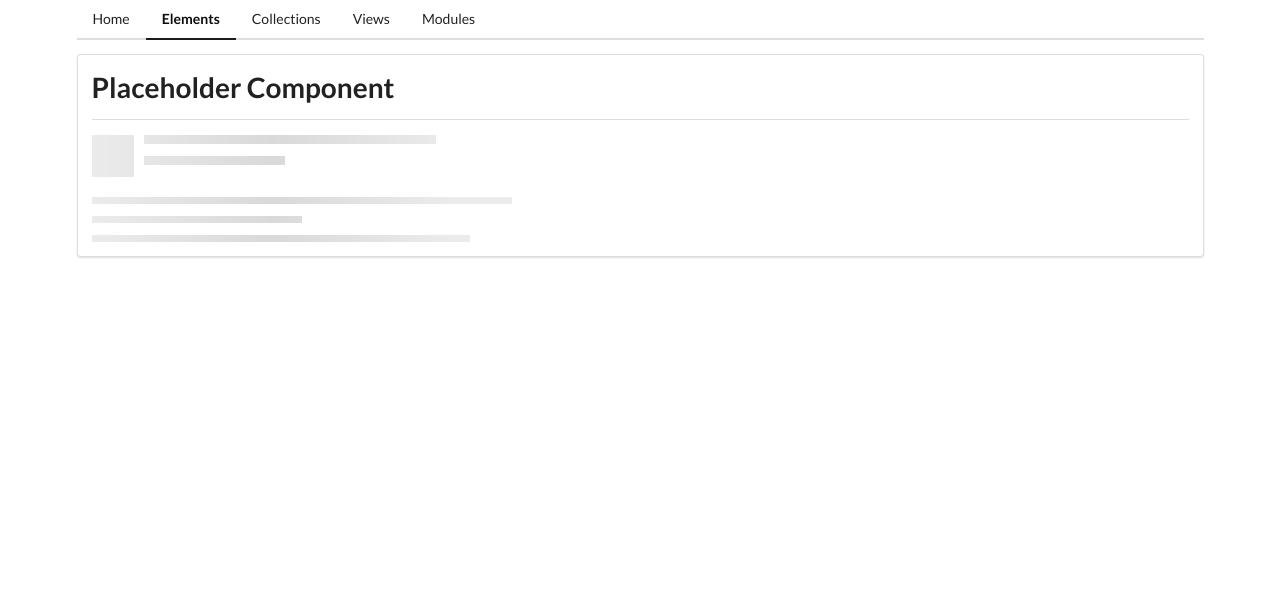
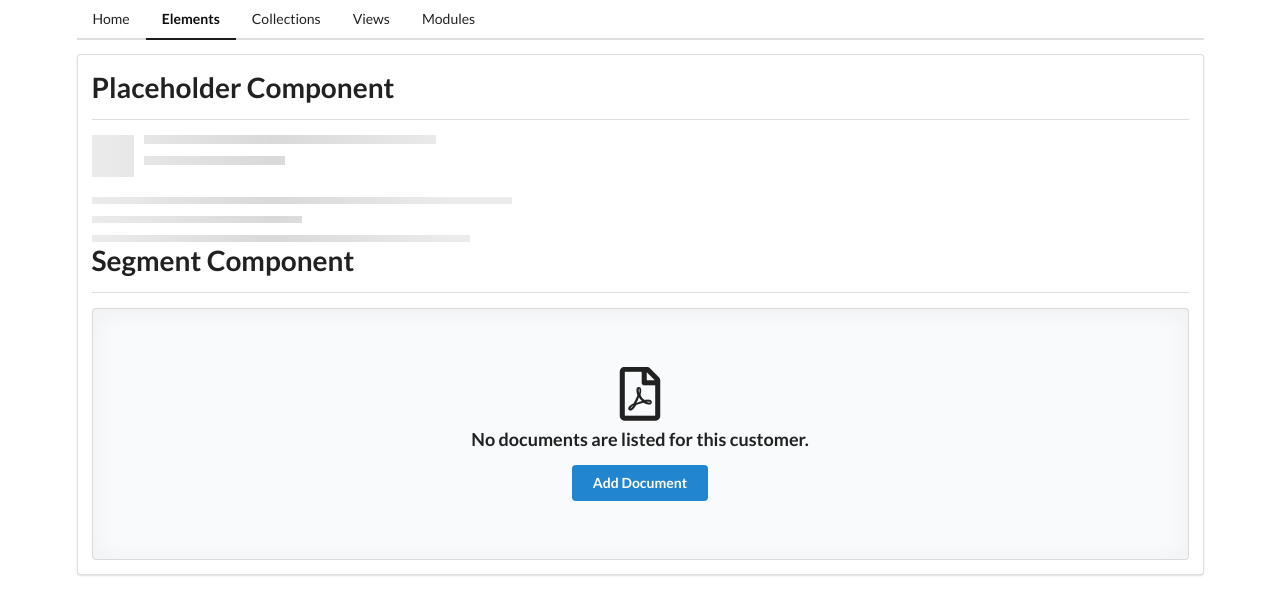
Before and after one commit to JoshMTM/componenentsappng, an Angular app: page /elements in a window 1280 px wide. Shown: the top 614 px of the page. Built offline with nearby package versions, Linux system fonts and the light colour scheme.

Commit message:
segment component added

```diff
--- a/src/app/elements/elements-home/elements-home.component.html
+++ b/src/app/elements/elements-home/elements-home.component.html
@@ -2,3 +2,8 @@
     Placeholder Component
 </app-divider>
 <app-place-holder></app-place-holder>
+
+<app-divider>
+    Segment Component
+</app-divider>
+<app-segment></app-segment>
--- a/src/app/elements/elements.module.ts
+++ b/src/app/elements/elements.module.ts
@@ -6,13 +6,15 @@ import { ElementsHomeComponent } from './elements-home/elements-home.component';
 import { PlaceHolderComponent } from './place-holder/place-holder.component';
 import { TimesDirective } from './times.directive';
 import { SharedModule } from '../shared/shared.module';
+import { SegmentComponent } from './segment/segment.component';
 
 
 @NgModule({
   declarations: [
     ElementsHomeComponent,
     PlaceHolderComponent,
-    TimesDirective
+    TimesDirective,
+    SegmentComponent
   ],
   imports: [
     CommonModule,
--- /dev/null
+++ b/src/app/elements/segment/segment.component.html
@@ -0,0 +1,7 @@
+<div class="ui placeholder segment">
+    <div class="ui icon header">
+      <i class="pdf file outline icon"></i>
+      No documents are listed for this customer.
+    </div>
+    <div class="ui primary button">Add Document</div>
+  </div>
--- /dev/null
+++ b/src/app/elements/segment/segment.component.ts
@@ -0,0 +1,15 @@
+import { Component, OnInit } from '@angular/core';
+
+@Component({
+  selector: 'app-segment',
+  templateUrl: './segment.component.html',
+  styleUrls: ['./segment.component.css']
+})
+export class SegmentComponent implements OnInit {
+
+  constructor() { }
+
+  ngOnInit(): void {
+  }
+
+}
```
Also changed, not shown: src/app/elements/segment/segment.component.css (added), 1 other file (tests, documents, lock files or other folders).
